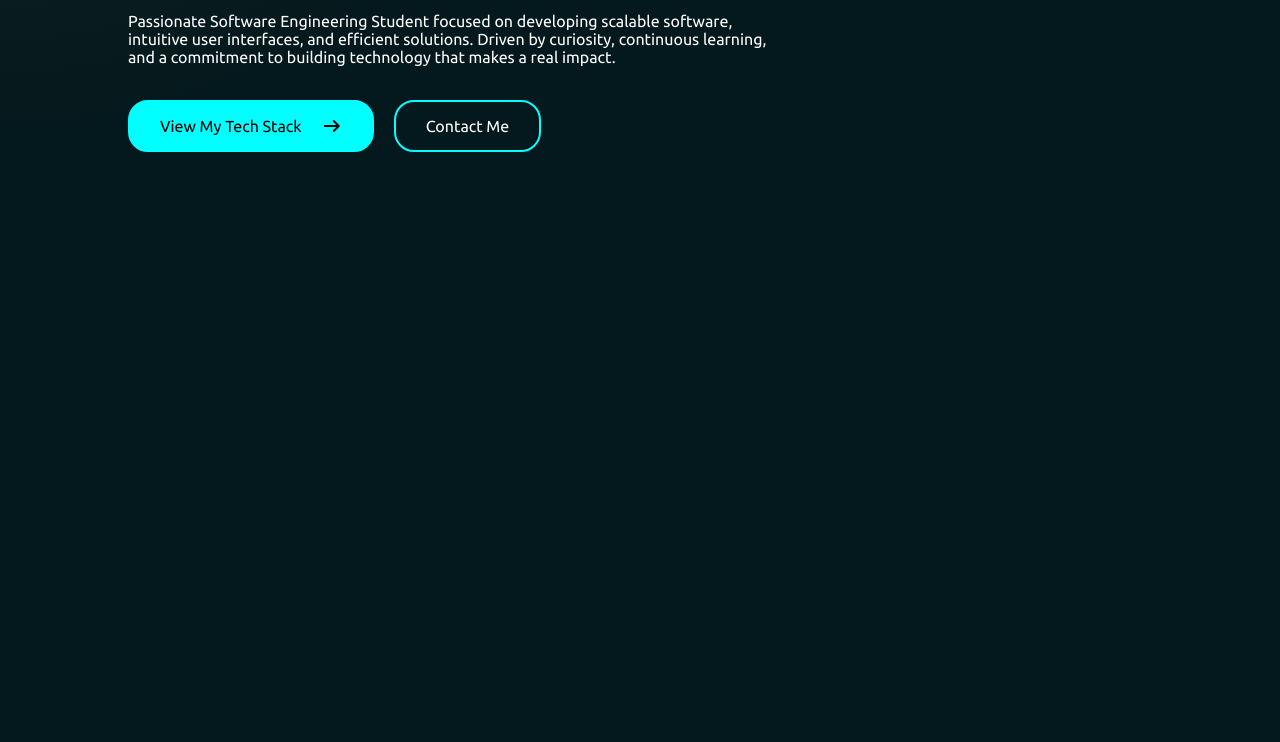
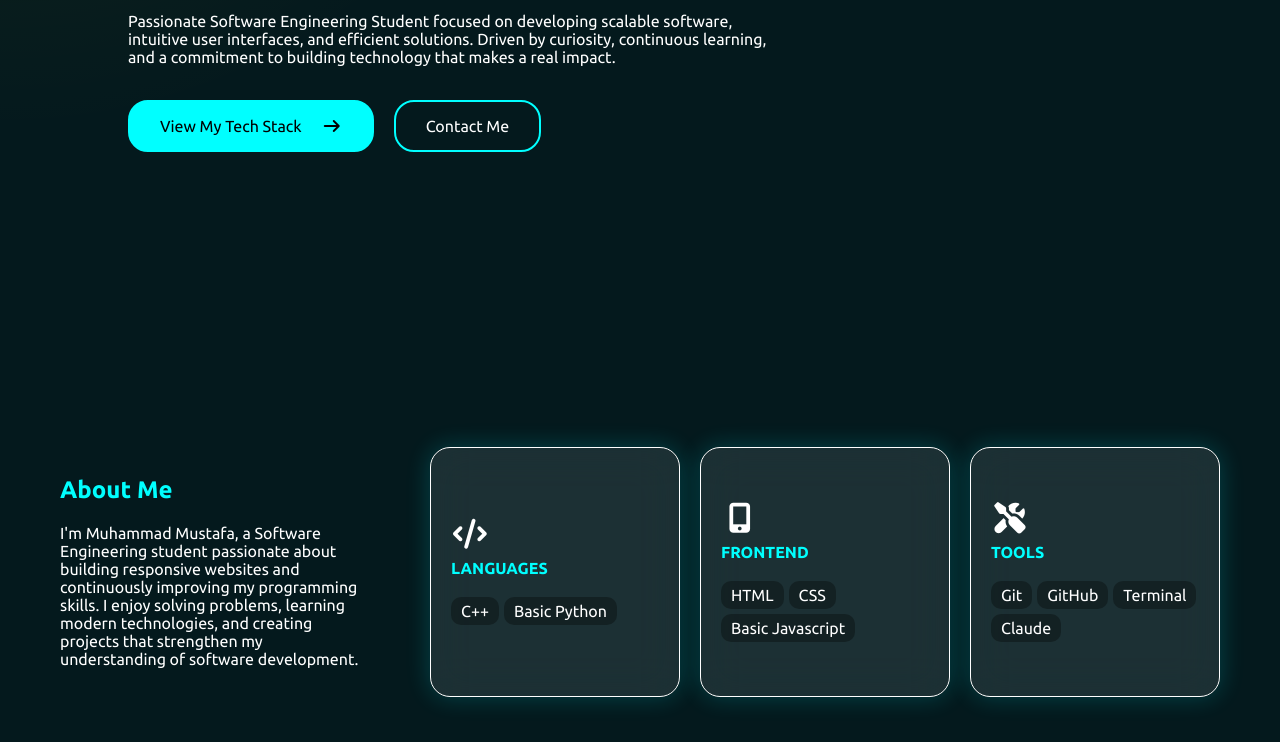
Before and after one commit to dev-Mustafa07/dev-Mustafa07.github.io, a plain HTML site: page index.html in a window 1280 px wide. Shown: the part 468-1210 px from the top of the page. Before the commit the page ends 800 px from the top, so only its background shows below. Drawn offline with Linux system fonts and the light colour scheme.

Commit message:
About Me section Ready to PREVIEW

```diff
--- a/index.html
+++ b/index.html
@@ -37,16 +37,54 @@
         </div>
         <div>
             <h1 class="name">Muhammad Mustafa</h1>
-        <h1 class="identity">Software <span class="dif">Engineer</span></h1>
+            <h1 class="identity">Software <span class="dif">Engineer</span></h1>
         </div>
-        <p>Passionate Software Engineering Student focused on developing scalable software, intuitive user interfaces, and efficient solutions. Driven by curiosity, continuous learning, and a commitment to building technology that makes a real impact.</p>
+        <p>Passionate Software Engineering Student focused on developing scalable software, intuitive user interfaces,
+            and efficient solutions. Driven by curiosity, continuous learning, and a commitment to building technology
+            that makes a real impact.</p>
         <div class="buttons">
             <button class="mytechstack btn">View My Tech Stack <i class="fa-solid fa-arrow-right"></i></button>
             <button class="contact btn">Contact Me</button>
         </div>
     </section>
     <section id="about-me">
-
+        <div class="cnt">
+            <h1 class="about-heading">About Me</h1>
+            <p>I'm Muhammad Mustafa, a Software Engineering student passionate about building responsive websites and
+                continuously improving my programming skills. I enjoy solving problems, learning modern technologies,
+                and creating projects that strengthen my understanding of software development.</p>
+        </div>
+        <div class="aboutcard">
+            <div class="top">
+                <i class="fa-solid fa-code ico"></i>
+                <h1>LANGUAGES</h1>
+            </div>
+            <div class="boxes">
+                <div class="box">C++</div>
+                <div class="box">Basic Python</div>
+            </div>
+        </div>
+        <div class="aboutcard">
+            <div class="top"><i class="fa-solid fa-mobile-screen-button ico"></i>
+                <h1>FRONTEND</h1>
+            </div>
+            <div class="boxes">
+                <div class="box">HTML</div>
+                <div class="box">CSS</div>
+                <div class="box">Basic Javascript</div>
+            </div>
+        </div>
+        <div class="aboutcard">
+            <div class="top"> <i class="fa-solid fa-screwdriver-wrench ico"></i>
+                <h1>TOOLS</h1>
+            </div>
+            <div class="boxes">
+                <div class="box">Git</div>
+                <div class="box">GitHub</div>
+                <div class="box">Terminal</div>
+                <div class="box">Claude</div>
+            </div>
+        </div>
     </section>
 
     <section id="projects">
--- a/style.css
+++ b/style.css
@@ -15,7 +15,7 @@ body {
         #04191d;
     color: white;
     height: 100vh;
-    background-attachment: fixed;
+    background-repeat: no-repeat;
 }
 
 html {
@@ -203,3 +203,82 @@ html {
     color: black;
     border: 2px solid aqua;
 }
+
+#about-me {
+    height: 60vh;
+    display: flex;
+    flex-direction: row;
+    justify-content: center;
+    align-items: center;
+    gap: 20px;
+}
+
+.about-heading {
+    color: aqua;
+}
+
+.cnt {
+    width: 300px;
+    display: flex;
+    flex-direction: column;
+    gap: 20px;
+    margin-right: 50px;
+}
+
+.aboutcard {
+    height: 250px;
+    width: 250px;
+    background-color: rgba(240, 248, 255, 0.1);
+    backdrop-filter: blur(20px);
+    border: 0.5px solid white;
+    border-radius: 20px;
+    padding: 40px 20px;
+    display: flex;
+    flex-direction: column;
+    justify-content: center;
+    gap: 20px;
+    transition: 0.3s ease;
+    box-shadow: 0 0 25px rgba(0, 245, 255, .2);
+}
+
+.aboutcard:hover {
+    transform: translateY(-8px);
+    border-color: #00F5FF;
+    box-shadow: 0 0 35px 10px rgba(0, 245, 255, .2);
+    border-top-left-radius: 70px;
+    border-bottom-right-radius: 70px;
+}
+
+.box {
+    cursor: default;
+}
+
+.top {
+    display: flex;
+    flex-direction: column;
+    gap: 10px;
+}
+
+.aboutcard h1 {
+    font-size: 1rem;
+    color: aqua;
+
+}
+
+.boxes {
+    display: flex;
+    flex-direction: row;
+    flex-wrap: wrap;
+    gap: 5px;
+}
+
+.box {
+    background-color: rgba(0, 0, 0, 0.315);
+    padding: 5px 10px;
+    color: white;
+    border-radius: 10px;
+}
+
+.ico {
+    font-size: 30px;
+}
```
